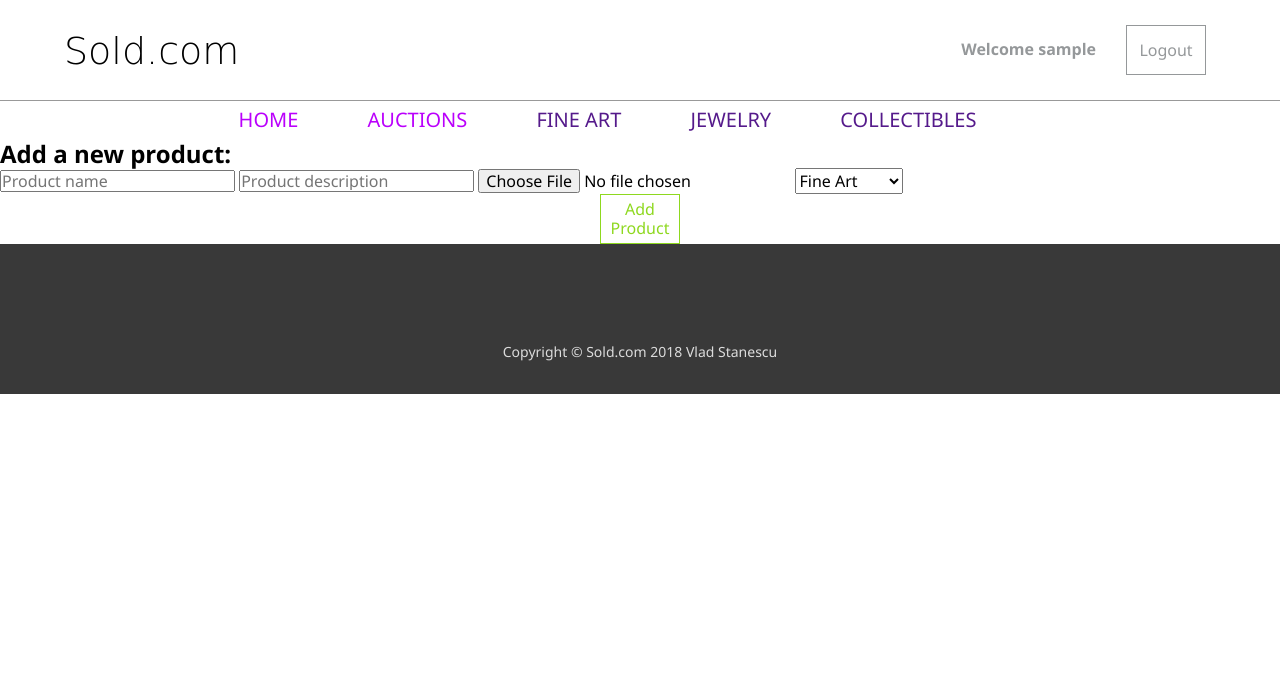
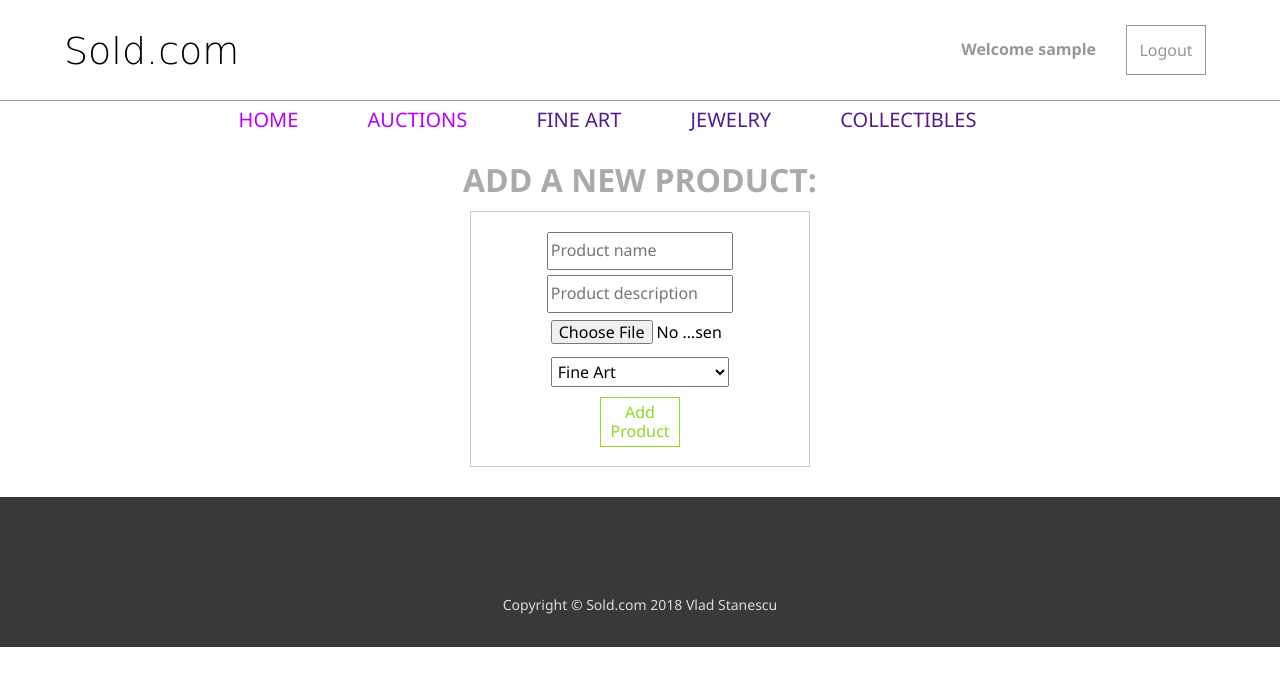
Before and after one commit to vladstanescu94/Online-Auction-Website, a PHP site: page /auctions.php in a window 1280 px wide. Shown: the top 686 px of the page. Run offline with PHP 8.4, Linux system fonts and the light colour scheme; the visitor is signed in with stand-in values (Sample User, id 1).

Commit message:
add product form

```diff
--- a/css/style.css
+++ b/css/style.css
@@ -11,7 +11,6 @@ body {
 body {
     font-family: 'Segoe UI', Tahoma, Geneva, Verdana, sans-serif;
     font-size: 16px;
-
 }
 
 a {
@@ -39,6 +38,11 @@ h1 {
     color: #BA00FC;
 }
 
+.container {
+    width: 80%;
+    margin: 0 auto;
+}
+
 .btn {
     display: inline-block;
     box-sizing: border-box;
@@ -53,7 +57,6 @@ h1 {
     -webkit-transition: background-color 600ms linear;
     -ms-transition: background-color 600ms linear;
 }
-
 
 .btn--signup {
     display: inline-block;
@@ -76,18 +79,19 @@ h1 {
     color: white;
 }
 
-.btn--center{
+.btn--center {
     display: block;
     margin: 0 auto;
     color: rgb(142, 216, 31);
-    border: 1px solid rgb(142, 216, 31);;
+    border: 1px solid rgb(142, 216, 31);
+    ;
 }
 
-.btn--center:hover{
-    background-color: rgb(142, 216, 31);;
+.btn--center:hover {
+    background-color: rgb(142, 216, 31);
+    ;
     color: white;
 }
-
 
 /*Header*/
 
@@ -193,7 +197,7 @@ h1 {
 
 /*Signup Page*/
 
-.signup{
+.signup {
     width: 100%;
     background: url("../img/signupbg.jpeg") center center no-repeat;
     background-size: cover;
@@ -203,24 +207,25 @@ h1 {
     align-items: center;
 }
 
-.signup__intro{
+.signup__intro {
     width: 500px;
     min-height: 350px;
     background: rgba(255, 255, 255, 0.9);
 }
 
-.signup__intro h1{
+.signup__intro h1 {
     font-size: 42px;
     color: #BA00FC;
     text-align: center;
     padding: 20px 20px;
 }
 
-.signup__form{
+.signup__form {
     width: 80%;
     margin: 10px auto;
 }
-.signup__form input{
+
+.signup__form input {
     width: 100%;
     height: 50px;
     border: 1px solid #95989A;
@@ -232,7 +237,7 @@ h1 {
     margin-bottom: 5px;
 }
 
-.signup__form button{
+.signup__form button {
     display: block;
     box-sizing: border-box;
     width: 80px;
@@ -240,7 +245,7 @@ h1 {
     margin: 10px auto;
 }
 
-.login__welcome{
+.login__welcome {
     float: left;
     font-size: 16px;
     padding-top: 15px;
@@ -250,7 +255,43 @@ h1 {
 
 /*Auctions*/
 
+.auctions {
+    padding: 20px;
+}
 
+.auction-add__intro {
+    text-align: center;
+    font-size: 2rem;
+    text-transform: uppercase;
+    padding: 2px;
+    color: #aaa;
+}
+
+.auction-add__form {
+    width: 30%;
+    min-height: 150px;
+    text-align: center;
+    display: flex;
+    justify-content: center;
+    flex-direction: column;
+    align-items: center;
+    margin: 10px auto;
+    padding: 2%;
+    border: 1px solid #ccc;
+}
+
+.auction__input,
+.auction__select {
+    display: block;
+    width: 60%;
+    min-height: 30px;
+    padding: 2px;
+    margin-bottom: 5px;
+}
+
+.auction__select {
+    margin-bottom: 10px;
+}
 
 /*Media Q*/
 
@@ -408,6 +449,7 @@ h1 {
         margin-right: 10px;
     }
 }
+
 @media screen and (max-width:391px) {
     .header__nav li {
         padding: 0 5px;
@@ -415,6 +457,7 @@ h1 {
         font-size: 12px;
     }
 }
+
 @media screen and (max-width:372px) {
     .header__nav li {
         margin-right: 2px;
```
